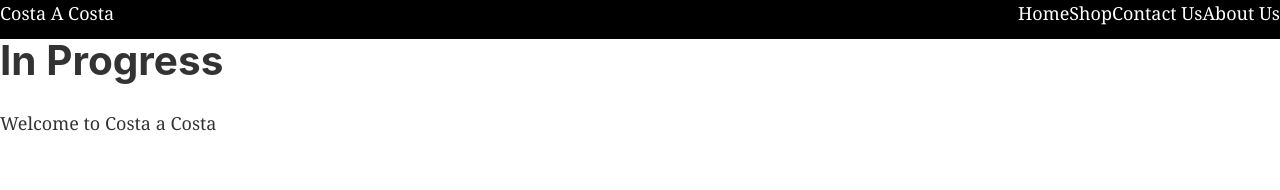
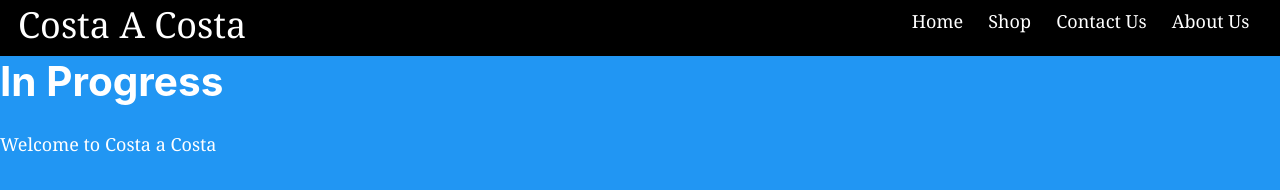
Before and after one commit to abecel22/costa-landing-page, a Gatsby site: page / in a window 1280 px wide. Built offline with nearby package versions, Linux system fonts and the light colour scheme; Gatsby itself is replaced by a stand-in of ours.

Commit message:
Updated nav bar styling .

```diff
--- a/src/components/layout.js
+++ b/src/components/layout.js
@@ -3,7 +3,7 @@ import PropTypes from "prop-types"
 import { StaticQuery, graphql } from "gatsby"
 
 import "./layout.css"
-import NavBar from "./NavBar"
+import NavBar from "./navBar"
 
 const Layout = ({ children }) => (
   <StaticQuery
@@ -19,7 +19,7 @@ const Layout = ({ children }) => (
     render={data => (
       <div>
         <NavBar />
-        <main>{children}</main>
+        <main style={{ marginTop: "60px" }}>{children}</main>
         {/* <footer>
             © {new Date().getFullYear()}, Built with
             {` `}
--- a/src/components/main.css
+++ b/src/components/main.css
@@ -1,16 +1,51 @@
-.container {
+body {
+  background: #2196f3;
+  height: 100%;
+  color: white;
+}
+.toolbar {
+  position: fixed;
+  top: 0;
+  left: 0;
+  width: 100%;
   background: black;
-  color: white;
-  display: flex;
-  display: -webkit-box;
-  display: -ms-flexbox;
+  height: 56px;
 }
 
-ul {
-  list-style-type: none;
-  margin: 0;
+.toolbar__nav {
+  display: flex;
+  height: 100%;
+  align-items: center;
+  padding: 0 1rem;
 }
 
-.brand {
-  margin-right: auto;
+.toolbar__logo a {
+  color: white;
+  text-decoration: none;
+  font-size: 2rem;
 }
+
+.toolbar__spacer {
+  flex: 1;
+}
+
+.toolbar_nav-items ul {
+  list-style: none;
+  margin: 0;
+  padding: 0;
+  display: flex;
+}
+
+.toolbar_nav-items li {
+  padding: 0 0.7rem;
+}
+
+.toolbar_nav-items a {
+  color: white;
+  text-decoration: none;
+}
+
+.toolbar_nav-items a:hover,
+.toolbar_nav-items a:active {
+  color: #2196f3;
+}
--- a/src/components/navBar.jsx
+++ b/src/components/navBar.jsx
@@ -3,15 +3,31 @@ import "./main.css"
 
 const NavBar = () => {
   return (
-    <nav>
-      <ul className="container">
-        <li className="nav-item brand">Costa A Costa</li>
-        <li className="nav-item">Home</li>
-        <li className="nav-item">Shop</li>
-        <li className="nav-item">Contact Us</li>
-        <li className="nav-item">About Us</li>
-      </ul>
-    </nav>
+    <header className="toolbar">
+      <nav className="toolbar__nav">
+        <div />
+        <div className="toolbar__logo">
+          <a href="/">Costa A Costa</a>
+        </div>
+        <div className="toolbar__spacer" />
+        <div className="toolbar_nav-items">
+          <ul>
+            <li>
+              <a href="/">Home</a>{" "}
+            </li>
+            <li>
+              <a href="/">Shop</a>{" "}
+            </li>
+            <li>
+              <a href="/">Contact Us</a>{" "}
+            </li>
+            <li>
+              <a href="/">About Us</a>{" "}
+            </li>
+          </ul>
+        </div>
+      </nav>
+    </header>
   )
 }
 
```
